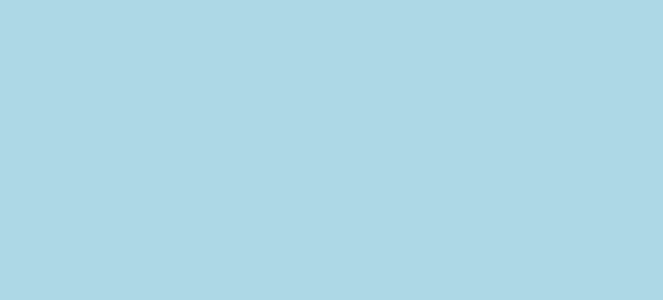
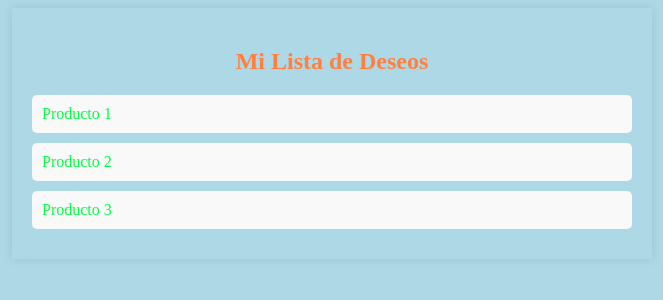
Before and after one commit to vidasanta/hola-mundo-3, a React (Vite) app: page /pantalla20 in a window 1280 px wide. Before the commit this address had no page. Shown: the top 300 px of the page, without its empty margins (308-971 px from the left). Built offline with nearby package versions, Linux system fonts and the light colour scheme.

Commit message:
WishList

```diff
--- a/src/App.jsx
+++ b/src/App.jsx
@@ -34,6 +34,16 @@ import { VideoYoutube } from './VideoYoutube'
 import { Card } from './Card'
 import { TextoIcono } from './TextoIcono'
 import { OperadorTernario } from './OperadorTernario'
+import { Wishlist } from './Wishlist'
+
+const products = [
+    { id: 1, name: 'Producto 1' },
+    { id: 2, name: 'Producto 2' },
+    { id: 3, name: 'Producto 3' },
+]
+
+
+
 
 
 
@@ -96,6 +106,8 @@ export default function App() {
             nombreIcono="mdi-light:alarm"
           />} />
           <Route path="/pantalla19" element={<OperadorTernario isAuthUser={true}/>} />
+          <Route path="/pantalla20" element={<Wishlist products={products} />} />
+
            </Routes>
       </Router>
     </main>
--- /dev/null
+++ b/src/Wishlist.css
@@ -0,0 +1,21 @@
+
+.wishlist {
+    width: 100%;
+    max-width: 600px;
+    margin: 0 auto;
+    padding: 20px;
+    box-shadow: 0px 0px 10px rgba(0, 0, 0, 0.1);
+}
+
+.wishlist h2 {
+    text-align: center;
+    color: #ff8040;
+}
+
+.wishlist-item {
+    background-color: #f9f9f9;
+    margin: 10px 0;
+    padding: 10px;
+    border-radius: 5px;
+    color: #00ff40;
+}
--- /dev/null
+++ b/src/Wishlist.jsx
@@ -0,0 +1,16 @@
+
+import React from 'react';
+import './Wishlist.css';
+
+export const Wishlist = ({ products }) => {
+    return (
+        <div className="wishlist">
+            <h2>Mi Lista de Deseos</h2>
+            {products.map(item => (
+                <div key={item.id} className="wishlist-item">
+                    {item.name}
+                </div>
+            ))}
+        </div>
+    );
+};
```
